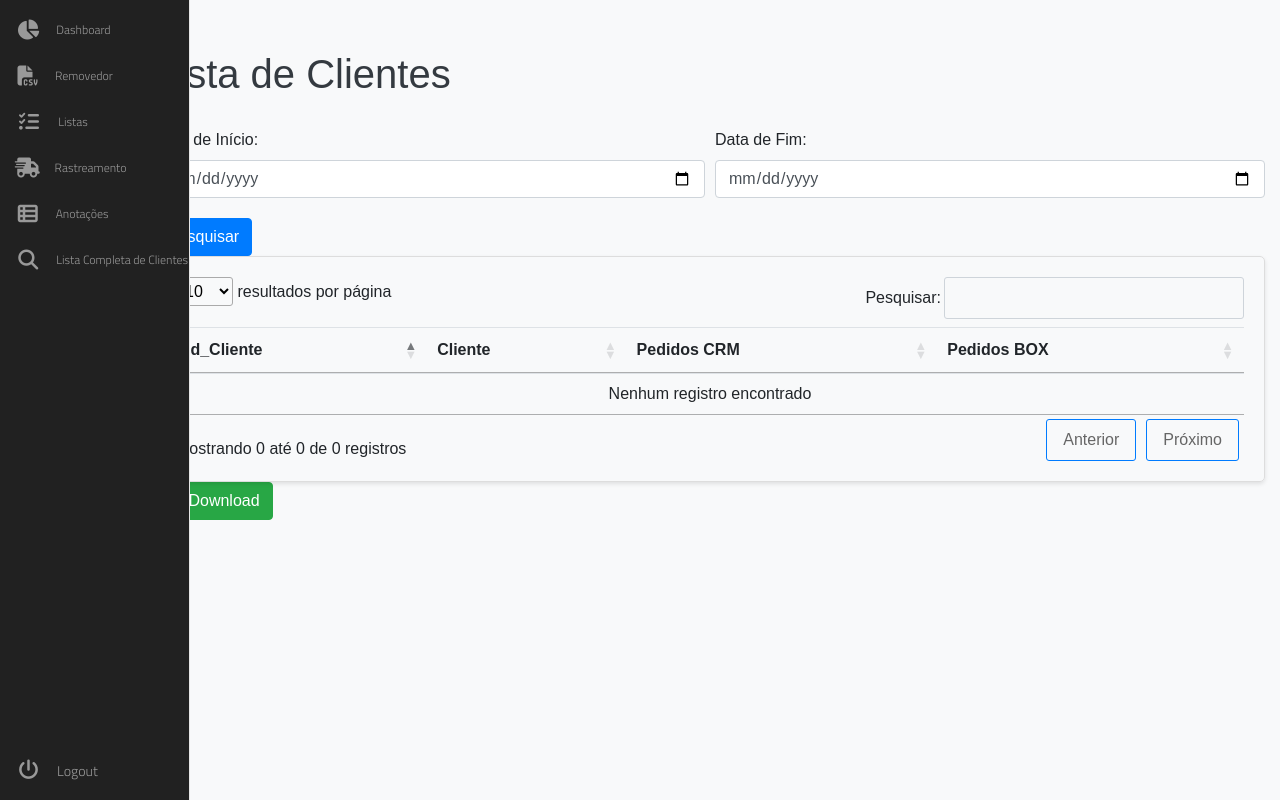
After one commit to Rennanlp/novoteste, a Flask app: page /lista_completa in a window 1280 px wide. The commit adds this page. Run offline with Flask 3, Linux system fonts and the light colour scheme; some libraries are stand-ins or nearby versions; some web fonts are replaced.

Commit message:
Add files via upload

```diff
--- a/app.py
+++ b/app.py
@@ -1,5 +1,5 @@
 # app.py
-from flask import Flask, render_template, request, send_file, redirect, session, url_for, jsonify, g, render_template_string, json
+from flask import Flask, render_template, request, send_file, redirect, session, url_for, jsonify, g, render_template_string, json, make_response
 from unidecode import unidecode
 import os
 import csv
@@ -15,7 +15,8 @@ import requests
 import sqlite3
 from werkzeug.utils import secure_filename
 import io
-
+import pandas as pd
+from io import BytesIO
 
 app = Flask(__name__)
 app.secret_key = os.environ.get('FLASK_SECRET_KEY') or b'_5#y2L"F4Q8z\n\xec]/'
@@ -501,6 +502,97 @@ def upload_csv():
             mensagem = "Ocorreu um erro ao processar o arquivo CSV."
             return redirect(url_for('cadastro', mensagem=mensagem))
 
+def obter_dados_da_api(url):
+    try:
+        response = requests.get(url)
+        response.raise_for_status()
+        data = response.json()
+        return data
+    except requests.exceptions.RequestException as e:
+        print("Erro ao fazer a requisição:", e)
+        return None
+
+def consulta_api_box(tokens, data_fim):
+    url_api_box = "https://api.boxlink.com.br/preenvio/consultar-periodo"
+    payload = json.dumps({
+        "dataInicial": data_fim,
+        "dataFinal": data_fim,
+        "preenvioCancelado": True,
+        "envioExpedido": True
+    })
+    resultado_final = []
+
+    for token in tokens:
+        headers = {
+            'Authorization': 'Bearer ' + token,
+            'Content-Type': 'application/json'
+        }
+        response = requests.request("POST", url_api_box, headers=headers, data=payload)
+        data = json.loads(response.text)
+        chave_seller = sum('chaveSeller' in d for d in data)
+        preEnvio_cancelado = sum(d['preenvioCancelado'] for d in data if 'preenvioCancelado' in d)
+        envio_expedido = sum(d['envioExpedido'] for d in data if 'envioExpedido' in d)
+
+        resultado_final.append(chave_seller - envio_expedido - preEnvio_cancelado)
+
+    return resultado_final
+
+
+@app.route('/lista_completa')
+def lista_completa():
+    data_inicio = request.args.get('data_inicio', '')
+    data_fim = request.args.get('data_fim', '')
+
+    if not data_inicio or not data_fim:
+        return render_template('testeapi.html')
+    else:
+        if data_inicio and data_fim:
+            try:
+                data_inicio_formatted = datetime.strptime(data_inicio, '%Y-%m-%d').strftime('%Y%m%d')
+                data_fim_formatted = datetime.strptime(data_fim, '%Y-%m-%d').strftime('%Y%m%d')
+            except ValueError:
+                return "Formato de data inválido. Por favor, insira as datas no formato correto."
+
+            url_api_crm = f"https://ap5tntnr6b.execute-api.us-east-1.amazonaws.com/api/transcrmc/{data_inicio_formatted}/{data_fim_formatted}"
+            dados_api_crm = obter_dados_da_api(url_api_crm)
+
+            search_query = request.args.get('search', '')
+
+            if dados_api_crm:
+                if search_query:
+                    dados_api_crm = [item for item in dados_api_crm if search_query.lower() in item['Cliente'].lower()]
+
+                dados_formatados = [(item['Id_Cliente'], item['Cliente'], item['Pedidos'], item['Token']) for item in dados_api_crm]
+
+                tokens = [item['Token'] for item in dados_api_crm]
+                resultado_final = consulta_api_box(tokens, data_fim)
+
+                return render_template('testeapi.html', dados=dados_formatados, data_inicio=data_inicio, data_fim=data_fim, resultado_final=resultado_final)
+            else:
+                return "Erro ao obter dados da primeira API"
+
+
+@app.route('/download', methods=['POST'])
+def download():
+    try:
+        data = request.form.get('data')
+
+        data = eval(data)
+
+        df = pd.DataFrame(data, columns=['Id_Cliente', 'Cliente', 'Pedidos'])
+
+        output = BytesIO()
+
+        df.to_excel(output, index=False)
+
+        output.seek(0)
+
+        response = make_response(send_file(output, mimetype='application/vnd.openxmlformats-officedocument.spreadsheetml.sheet'))
+        response.headers["Content-Disposition"] = "attachment; filename=dados.xlsx"
+        return response
+    except Exception as e:
+        return f"Erro ao processar o download: {str(e)}"
+
 if __name__ == '__main__':
     os.makedirs(app.config['UPLOAD_FOLDER'], exist_ok=True)
     app.run(debug=True)
--- /dev/null
+++ b/static/testeapi.css
@@ -0,0 +1,166 @@
+@import url(//netdna.bootstrapcdn.com/font-awesome/6.0.0/css/font-awesome.css);
+@import url(https://fonts.googleapis.com/css?family=Titillium+Web:300);
+
+
+body {
+    font-family: Arial, sans-serif;
+    background-color: #f8f9fa;
+    margin-left: 140px;
+}
+
+.fa-2x {
+  font-size: 2em;
+  }
+  .fa {
+  position: relative;
+  display: table-cell;
+  width: 80px;
+  height: 46px;
+  text-align: center;
+  margin-top: 5px;
+  vertical-align: middle;
+  font-size:20px;
+  }
+
+  .main-menu:hover,nav.main-menu.expanded {
+  width:190px;
+  overflow:visible;
+  }
+
+  .main-menu {
+  background:#212121;
+  border-right:1px solid #e5e5e5;
+  position:fixed;
+  top:0;
+  bottom:0;
+  height:100%;
+  left:0;
+  width:50px;
+  overflow:hidden;
+  -webkit-transition:width .05s linear;
+  transition:width .05s linear;
+  -webkit-transform:translateZ(0) scale(1,1);
+  z-index:1000;
+  }
+
+  .main-menu>ul {
+  margin:7px 0;
+  }
+
+  .main-menu li {
+  position:relative;
+  display:block;
+  width: 190px;
+  }
+
+  .main-menu li>a {
+  position:relative;
+  display:table;
+  border-collapse:collapse;
+  border-spacing:0;
+  color:#999;
+   font-family: arial;
+  font-size: 12px;
+  text-decoration:none;
+  -webkit-transform:translateZ(0) scale(1,1);
+  -webkit-transition:all .1s linear;
+  transition:all .1s linear;
+
+  }
+
+  .main-menu .nav-icon {
+  position:relative;
+  display:table-cell;
+  width:60px;
+  height:36px;
+  text-align:center;
+  vertical-align:middle;
+  font-size:18px;
+  }
+
+  .main-menu .nav-text {
+  position:relative;
+  display:table-cell;
+  vertical-align:middle;
+  width:190px;
+    font-family: 'Titillium Web', sans-serif;
+  }
+
+  .main-menu>ul.logout {
+  position:absolute;
+  left:0;
+  bottom:0;
+  }
+
+  .no-touch .scrollable.hover {
+  overflow-y:hidden;
+  }
+
+  .no-touch .scrollable.hover:hover {
+  overflow-y:auto;
+  overflow:visible;
+  }
+
+  a:hover,a:focus {
+  text-decoration:none;
+  }
+
+  nav {
+  -webkit-user-select:none;
+  -moz-user-select:none;
+  -ms-user-select:none;
+  -o-user-select:none;
+  user-select:none;
+  }
+
+  nav ul,nav li {
+  outline:0;
+  margin:0;
+  padding:0;
+  }
+  .main-menu li:hover>a,nav.main-menu li.active>a,.dropdown-menu>li>a:hover,.dropdown-menu>li>a:focus,.dropdown-menu>.active>a,.dropdown-menu>.active>a:hover,.dropdown-menu>.active>a:focus,.no-touch .dashboard-page nav.dashboard-menu ul li:hover a,.dashboard-page nav.dashboard-menu ul li.active a {
+  color:#fff;
+  background-color:#000000;
+  width: 190px;
+
+  }
+  .area {
+  float: left;
+  background: #e2e2e2;
+  width: 100%;
+  height: 100%;
+  }
+
+  @font-face {
+    font-family: 'Titillium Web';
+    font-style: normal;
+    font-weight: 300;
+    src: local('Titillium WebLight'), local('TitilliumWeb-Light'), url(http://themes.googleusercontent.com/static/fonts/titilliumweb/v2/anMUvcNT0H1YN4FII8wpr24bNCNEoFTpS2BTjF6FB5E.woff) format('woff');
+  }
+
+
+  .fixed-logout {
+      position: fixed;
+      left: 0;
+      bottom: 0;
+      width: 60px;
+    }
+
+    .fixed-logout li {
+      display: block;
+    }
+
+    .fixed-logout li>a {
+      display: block;
+      position:relative;
+      display:table;
+      border-collapse:collapse;
+      border-spacing:0;
+      color:#999;
+       font-family: arial;
+      font-size: 14px;
+      text-decoration:none;
+      -webkit-transform:translateZ(0) scale(1,1);
+      -webkit-transition:all .1s linear;
+      transition:all .1s linear;
+    }
--- a/templates/form.html
+++ b/templates/form.html
@@ -48,6 +48,12 @@
                 <a href="/get_notes">
                     <i class="fa fa-solid fa-table-list fa-2x"></i>
                     <span class="nav-text">Anotações</span>
+                </a>
+            </li>
+            <li>
+                <a href="/lista_completa">
+                    <i class="fa fa-solid fa-magnifying-glass fa-2x"></i>
+                    <span class="nav-text">Lista Completa de Clientes</span>
                 </a>
             </li>
         </ul>
--- a/templates/index.html
+++ b/templates/index.html
@@ -43,6 +43,12 @@
                 <a href="/get_notes">
                     <i class="fa fa-solid fa-table-list fa-2x"></i>
                     <span class="nav-text">Anotações</span>
+                </a>
+            </li>
+            <li>
+                <a href="/lista_completa">
+                    <i class="fa fa-solid fa-magnifying-glass fa-2x"></i>
+                    <span class="nav-text">Lista Completa de Clientes</span>
                 </a>
             </li>
         </ul>
--- a/templates/notes.html
+++ b/templates/notes.html
@@ -44,6 +44,12 @@
                     <span class="nav-text">Anotações</span>
                 </a>
             </li>
+            <li>
+                <a href="/lista_completa">
+                    <i class="fa fa-solid fa-magnifying-glass fa-2x"></i>
+                    <span class="nav-text">Lista Completa de Clientes</span>
+                </a>
+            </li>
         </ul>
         <ul class="logout fixed-logout">
             <li>
--- a/templates/sro.html
+++ b/templates/sro.html
@@ -47,6 +47,12 @@
                     <span class="nav-text">Anotações</span>
                 </a>
             </li>
+            <li>
+                <a href="/lista_completa">
+                    <i class="fa fa-solid fa-magnifying-glass fa-2x"></i>
+                    <span class="nav-text">Lista Completa de Clientes</span>
+                </a>
+            </li>
         </ul>
         <ul class="logout fixed-logout">
             <li>
--- a/templates/teste.html
+++ b/templates/teste.html
@@ -63,6 +63,12 @@
                     <span class="nav-text">Anotações</span>
                 </a>
             </li>
+            <li>
+                <a href="/lista_completa">
+                    <i class="fa fa-solid fa-magnifying-glass fa-2x"></i>
+                    <span class="nav-text">Lista Completa de Clientes</span>
+                </a>
+            </li>
         </ul>
         <ul class="logout fixed-logout">
             <li>
--- /dev/null
+++ b/templates/testeapi.html
@@ -0,0 +1,222 @@
+<!DOCTYPE html>
+<html lang="pt-br">
+<head>
+    <meta charset="UTF-8">
+    <meta name="viewport" content="width=device-width, initial-scale=1.0">
+    <title>Pedidos</title>
+    <link href="https://stackpath.bootstrapcdn.com/bootstrap/4.5.2/css/bootstrap.min.css" rel="stylesheet">
+    <link rel="stylesheet" href="https://cdnjs.cloudflare.com/ajax/libs/font-awesome/6.0.0/css/all.min.css" integrity="sha512-... (hash)" crossorigin="anonymous" />
+
+    <link rel="stylesheet" type="text/css" href="https://cdn.datatables.net/1.11.5/css/jquery.dataTables.min.css">
+    <script src="https://cdn.datatables.net/plug-ins/2.0.3/i18n/pt-BR.json"></script>
+    <link rel="stylesheet" href="{{ url_for('static', filename='testeapi.css') }}">
+    <link rel="icon" href="{{ url_for('static', filename='logo_ico.ico') }}" type="image/x-icon">
+
+    <style>
+        body {
+            font-family: Arial, sans-serif;
+            background-color: #f8f9fa;
+        }
+
+        .container {
+            margin-top: 50px;
+        }
+
+        h1 {
+            color: #343a40;
+            margin-bottom: 30px;
+        }
+
+        .form-group {
+            margin-bottom: 20px;
+        }
+
+        /* Estilos personalizados para o DataTable */
+        #clientTable_wrapper {
+            padding: 20px;
+            border: 1px solid #ddd;
+            border-radius: 5px;
+            box-shadow: 0 2px 4px rgba(0,0,0,.1);
+        }
+
+        #clientTable_paginate .paginate_button {
+            margin: 0 5px;
+            border-radius: 3px;
+            border: 1px solid #007bff;
+            color: #007bff;
+        }
+
+        #clientTable_paginate .paginate_button:hover {
+            background-color: #007bff;
+            color: #fff;
+        }
+
+        #clientTable_filter input[type="search"] {
+            width: 300px;
+            padding: 8px;
+            border-radius: 3px;
+            border: 1px solid #ced4da;
+        }
+
+        #clientTable_info {
+            margin-top: 10px;
+        }
+    </style>
+</head>
+<body>
+    <div class="area"></div>
+    <nav class="main-menu">
+        <ul>
+            <li>
+                <a href="/dashboard">
+                    <i class="fa fa-duotone fa-chart-pie fa-2x"></i>
+                    <span class="nav-text">Dashboard</span>
+                </a>
+            </li>
+            <li>
+                <a href="/">
+                    <i class="fa fa-solid fa-file-csv fa-2x"></i>
+                    <span class="nav-text">Removedor</span>
+                </a>
+            </li>
+            <li class="has-subnav">
+                <a href="/task">
+                    <i class="fa fa-solid fa-list-check fa-2x"></i>
+                    <span class="nav-text">Listas</span>
+                </a>
+            </li>
+            <li>
+                <a href="/rastreamento">
+                    <i class="fa fa-solid fa-truck-fast fa-2x"></i>
+                    <span class="nav-text">Rastreamento</span>
+                </a>
+            </li>
+            <li>
+                <a href="/get_notes">
+                    <i class="fa fa-solid fa-table-list fa-2x"></i>
+                    <span class="nav-text">Anotações</span>
+                </a>
+            </li>
+            <li>
+                <a href="/lista_completa">
+                    <i class="fa fa-solid fa-magnifying-glass fa-2x"></i>
+                    <span class="nav-text">Lista Completa de Clientes</span>
+                </a>
+            </li>
+        </ul>
+        <ul class="logout fixed-logout">
+            <li>
+                <a href="/logout">
+                    <i class="fa fa-power-off fa-2x"></i>
+                    <span class="nav-text">Logout</span>
+                </a>
+            </li>
+        </ul>
+    </nav>
+    <div class="container">
+        <h1>Lista de Clientes</h1>
+        <form action="/lista_completa" method="get">
+            <div class="form-row">
+                <div class="form-group col-md-6">
+                    <label for="data_inicio">Data de Início:</label>
+                    <input type="date" class="form-control" id="data_inicio" name="data_inicio" required>
+                </div>
+                <div class="form-group col-md-6">
+                    <label for="data_fim">Data de Fim:</label>
+                    <input type="date" class="form-control" id="data_fim" name="data_fim" required>
+                </div>
+            </div>
+            <button type="submit" class="btn btn-primary">Pesquisar</button>
+        </form>
+        <table id="clientTable" class="table">
+            <thead>
+                <tr>
+                    <th>Id_Cliente</th>
+                    <th>Cliente</th>
+                    <th>Pedidos CRM</th>
+                    <th>Pedidos BOX</th> <!-- Adicionando a nova coluna -->
+                </tr>
+            </thead>
+            <tbody>
+                {% for i in range(dados|length) %} <!-- Usando range para acessar o índice -->
+                <tr>
+                    <td>{{ dados[i][0] }}</td>
+                    <td>{{ dados[i][1] }}</td>
+                    <td>{{ dados[i][2] }}</td>
+                    <td>{{ resultado_final[i] }}</td> <!-- Exibindo o resultado_final correspondente -->
+                </tr>
+                {% endfor %}
+            </tbody>
+        </table>
+        <form action="/download" method="post">
+            <input type="hidden" name="data" value="{{ dados }}">
+            <button type="submit" class="btn btn-success"><i class="fas fa-download"></i> Download</button>
+        </form>
+    </div>
+    <div class="loading-overlay" id="loadingOverlay">
+        <i class="fas fa-spinner fa-spin loading-icon"></i>
+    </div>
+
+    <script src="https://code.jquery.com/jquery-3.5.1.slim.min.js"></script>
+    <script src="https://cdn.jsdelivr.net/npm/@popperjs/core@2.5.4/dist/umd/popper.min.js"></script>
+    <script src="https://stackpath.bootstrapcdn.com/bootstrap/4.5.2/js/bootstrap.min.js"></script>
+    <script src="https://cdn.datatables.net/1.11.5/js/jquery.dataTables.min.js"></script>
+    <script>
+        $(document).ready(function() {
+            var table = $('#clientTable').DataTable({
+                "language": {
+                    "sEmptyTable":     "Nenhum registro encontrado",
+                    "sInfo":           "Mostrando de _START_ até _END_ de _TOTAL_ registros",
+                    "sInfoEmpty":      "Mostrando 0 até 0 de 0 registros",
+                    "sInfoFiltered":   "(Filtrados de _MAX_ registros)",
+                    "sInfoPostFix":    "",
+                    "sInfoThousands":  ".",
+                    "sLengthMenu":     "_MENU_ resultados por página",
+                    "sLoadingRecords": "Carregando...",
+                    "sProcessing":     "Processando...",
+                    "sZeroRecords":    "Nenhum registro encontrado",
+                    "sSearch":         "Pesquisar:",
+                    "oPaginate": {
+                        "sNext":     "Próximo",
+                        "sPrevious": "Anterior",
+                        "sFirst":    "Primeiro",
+                        "sLast":     "Último"
+                    },
+                    "oAria": {
+                        "sSortAscending":  ": Ordenar colunas de forma ascendente",
+                        "sSortDescending": ": Ordenar colunas de forma descendente"
+                    },
+                    "select": {
+                        "rows": {
+                            "_": "Selecionado %d linhas",
+                            "0": "Nenhuma linha selecionada",
+                            "1": "Selecionado 1 linha"
+                        }
+                    }
+                }
+            });
+
+            $('#search').keyup(function() {
+                table.search($(this).val()).draw();
+            });
+        });
+    </script>
+    <script>
+        $(document).ready(function() {
+            var table = $('#clientTable').DataTable();
+
+            $('#search').keyup(function() {
+                table.search($(this).val()).draw();
+            });
+
+            // Mostrar indicador de carregamento ao fazer a requisição para a API
+            $(document).ajaxStart(function() {
+                $('#loadingOverlay').show();
+            });
+            $(document).ajaxStop(function() {
+                $('#loadingOverlay').hide();
+            });
+        });
+    </script>
+</body>
+</html>
```
